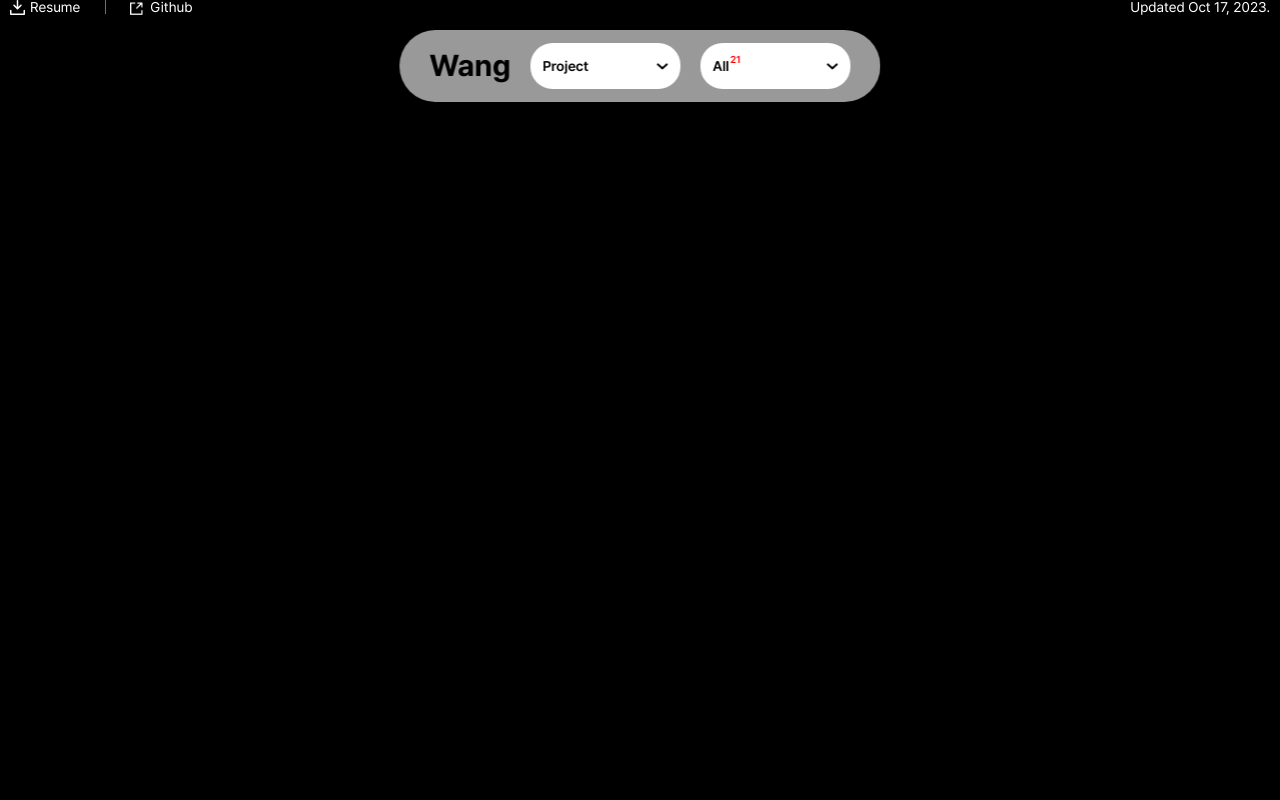
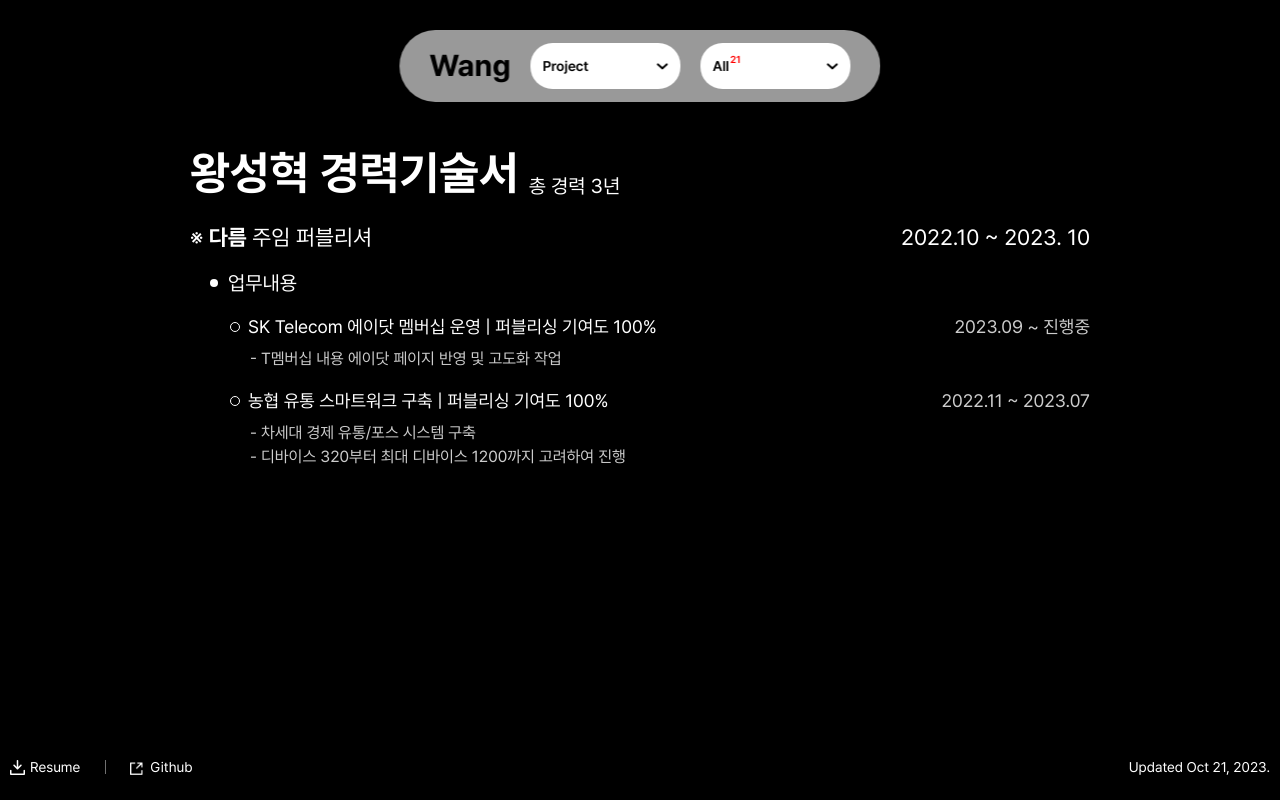
Before and after one commit to wangseonghyeok/portfolio, a React (Create React App) app: page /career in a window 1280 px wide. Built offline with nearby package versions, Linux system fonts and the light colour scheme.

Commit message:
페이지 오타 발견/데이터 main/work 파트로 변경, career 컨텐츠 스타일 작업

```diff
--- a/src/App.js
+++ b/src/App.js
@@ -4,20 +4,20 @@ import "./assets/css/style.css";
 import Header from "./components/Header";
 import Footer from "./components/Footer";
 import Main from "./components/Main";
-import Carrer from "./components/Carrer";
+import Career from "./components/Career";
 import Data from "./data.json";
 
 function App() {
-    const [item, setItem] = useState(Data);
-    const menuItems = [...new Set(Data.map((Val) => Val.category))];
+    const [item, setItem] = useState(Data.main);
+    const menuItems = [...new Set(Data.main.map((Val) => Val.category))];
     const filterItem = (curcat) => {
-        const newItem = Data.filter((newVal) => {
+        const newItem = Data.main.filter((newVal) => {
             return newVal.category === curcat;
         });
         setItem(newItem);
     };
 
-    const getElCount = Data.map((Val) => Val.category);
+    const getElCount = Data.main.map((Val) => Val.category);
     const itemCounts = {};
     menuItems.forEach((category) => {
         const count = getElCount.filter((item) => item.includes(category)).length;
@@ -30,7 +30,7 @@ function App() {
                 <Routes>
                     <Route path="/" element={<Main item={item} />} />
                     <Route path="/project" element={<Main item={item} />} />
-                    <Route path="/carrer" element={<Carrer />} />
+                    <Route path="/career" element={<Career />} />
                 </Routes>
                 <Footer />
             </div>
--- a/src/assets/css/style.css
+++ b/src/assets/css/style.css
@@ -433,16 +433,6 @@ select::-ms-expand {
   display: none;
 }
 
-/* 아이폰 button 파란색 없애기*/
-button,
-input[type=button],
-input[type=submit],
-input[type=reset] {
-  -webkit-appearance: none;
-  -moz-appearance: none;
-  appearance: none;
-}
-
 html {
   font-size: 10px;
 }
@@ -606,6 +596,82 @@ main::-webkit-scrollbar {
   height: 100%;
 }
 
+.content {
+  max-width: 900px;
+  margin: 140px auto 0;
+}
+.content .work {
+  display: flex;
+  align-items: flex-end;
+}
+.content .work > h1 {
+  font-size: 46px;
+}
+.content .work > span {
+  padding-left: 10px;
+  font-size: 20px;
+}
+.content .career {
+  margin-top: 30px;
+  display: flex;
+  justify-content: space-between;
+}
+.content .career > p {
+  font-size: 22px;
+}
+.content .business {
+  margin: 25px 0 0 20px;
+  font-size: 20px;
+  padding-left: 18px;
+  position: relative;
+}
+.content .business::after {
+  content: "";
+  position: absolute;
+  width: 8px;
+  height: 8px;
+  border-radius: 100%;
+  top: 50%;
+  transform: translateY(-50%);
+  background-color: #fff;
+  left: 0px;
+}
+.content .title-wrap {
+  margin: 25px 0 0 40px;
+}
+.content .title-wrap .title-bar {
+  display: flex;
+  justify-content: space-between;
+  font-size: 18px;
+}
+.content .title-wrap .title-bar .title {
+  position: relative;
+  padding-left: 18px;
+}
+.content .title-wrap .title-bar .title::after {
+  content: "";
+  position: absolute;
+  width: 8px;
+  height: 8px;
+  border-radius: 100%;
+  top: 50%;
+  transform: translateY(-50%);
+  background-color: transparent;
+  border: 1px solid #fff;
+  left: 0px;
+}
+.content .title-wrap .title-bar .date {
+  color: #ccc;
+}
+.content .title-wrap .desc {
+  font-size: 16px;
+  margin: 15px 0 0 20px;
+  color: #ccc;
+}
+.content .title-wrap .desc > p + p {
+  margin-top: 8px;
+}
+
 /* hover */
 .main-section .sub-section .list .pf-list-item:hover .pf-list-inner .pf-img > img {
   transform: scale(1.07);
@@ -705,6 +771,9 @@ main::-webkit-scrollbar {
   margin-bottom: 10px;
   position: absolute;
   top: 12px;
+}
+.custom-sel.open .list > li > button > span {
+  color: #000;
 }
 .custom-sel.open .list > li > a {
   padding: 14px 12px;
--- a/src/assets/scss/style.scss
+++ b/src/assets/scss/style.scss
@@ -176,7 +176,84 @@ main {
 .description {
     height: 100%;
 }
+.content {
+    max-width: 900px;
+    margin: 140px auto 0;
+    .work {
+        display: flex;
+        align-items: flex-end;
+        > h1 {
+            font-size: 46px;
+        }
 
+        > span {
+            padding-left: 10px;
+            font-size: 20px;
+        }
+    }
+    .career {
+        margin-top: 30px;
+        display: flex;
+        justify-content: space-between;
+        > p {
+            font-size: 22px;
+        }
+    }
+    .business {
+        margin: 25px 0 0 20px;
+        font-size: 20px;
+        padding-left: 18px;
+        position: relative;
+        &::after {
+            content: "";
+            position: absolute;
+            width: 8px;
+            height: 8px;
+            border-radius: 100%;
+            top: 50%;
+            transform: translateY(-50%);
+            background-color: #fff;
+            left: 0px;
+        }
+    }
+    .title-wrap {
+        margin: 25px 0 0 40px;
+        .title-bar {
+            display: flex;
+            justify-content: space-between;
+            font-size: 18px;
+            .title {
+                position: relative;
+                padding-left: 18px;
+                &::after {
+                    content: "";
+                    position: absolute;
+                    width: 8px;
+                    height: 8px;
+                    border-radius: 100%;
+                    top: 50%;
+                    transform: translateY(-50%);
+                    background-color: transparent;
+                    border: 1px solid #fff;
+                    left: 0px;
+                }
+            }
+            .date {
+                color: #ccc;
+            }
+        }
+        .desc {
+            font-size: 16px;
+            margin: 15px 0 0 20px;
+            color: #ccc;
+            > p {
+                + p {
+                    margin-top: 8px;
+                }
+            }
+        }
+    }
+}
 /* hover */
 .main-section {
     .sub-section {
@@ -293,6 +370,9 @@ main {
                         margin-bottom: 10px;
                         position: absolute;
                         top: 12px;
+                    }
+                    > span {
+                        color: #000;
                     }
                 }
                 > a {
--- /dev/null
+++ b/src/components/Career.js
@@ -0,0 +1,60 @@
+import Wrapper from "./Wrapper";
+import React, { useEffect } from "react";
+import Data from "../data.json";
+export default function Carrer() {
+    useEffect(() => {
+        function syncHeight() {
+            document.documentElement.style.setProperty("--window-inner-height", `${window.innerHeight}px`);
+        }
+
+        window.addEventListener("resize", syncHeight);
+        const mediaQuery = window.matchMedia("screen and (max-width: 720px)");
+
+        if (mediaQuery.matches) {
+            syncHeight();
+        }
+    }, []);
+    return (
+        <Wrapper>
+            <main style={{ borderRadius: "0px" }}>
+                <div className="content">
+                    {Data.work.map((Val) => {
+                        return (
+                            <div className="list" key={Val.id}>
+                                <div className="work">
+                                    <h1>왕성혁 경력기술서</h1> <span>총 경력 3년</span>
+                                </div>
+                                <div className="career">
+                                    <p className="company">
+                                        ※ <strong>{Val.company}</strong> 주임 퍼블리셔
+                                    </p>
+                                    <p className="date">{Val.date}</p>
+                                </div>
+                                <p className="business">업무내용</p>
+                                {Val.info.map((data) => {
+                                    return (
+                                        <div className="title-wrap" key={data.id}>
+                                            <div className="title-bar">
+                                                <p className="title">
+                                                    {data.title}
+                                                    <span> | 퍼블리싱 기여도 {data.percent}</span>
+                                                </p>
+                                                <p className="date">{data.date}</p>
+                                            </div>
+                                            <div className="desc">
+                                                {/* {data.desc} */}
+                                                {data.desc.map((name, index) => {
+                                                    return <p key={Val.id + index + 1}>{name}</p>;
+                                                })}
+                                            </div>
+                                        </div>
+                                    );
+                                })}
+                            </div>
+                        );
+                    })}
+                </div>
+            </main>
+        </Wrapper>
+    );
+}
--- a/src/components/Carrer.js
+++ /dev/null
@@ -1,23 +0,0 @@
-import Wrapper from "../components/Wrapper";
-import React, { useEffect } from "react";
-export default function Carrer() {
-    useEffect(() => {
-        function syncHeight() {
-            document.documentElement.style.setProperty("--window-inner-height", `${window.innerHeight}px`);
-        }
-
-        window.addEventListener("resize", syncHeight);
-        const mediaQuery = window.matchMedia("screen and (max-width: 720px)");
-
-        if (mediaQuery.matches) {
-            syncHeight();
-        }
-    }, []);
-    return (
-        <Wrapper>
-            <main>
-                <div className="list"></div>
-            </main>
-        </Wrapper>
-    );
-}
--- a/src/components/Footer.js
+++ b/src/components/Footer.js
@@ -13,7 +13,7 @@ export default function Footer() {
                     </a>
                 </li>
             </ul>
-            <span>Updated Oct 17, 2023.</span>
+            <span>Updated Oct 21, 2023.</span>
         </footer>
     );
 }
--- a/src/data.json
+++ b/src/data.json
@@ -1,4 +1,5 @@
-[
+{
+    "main": [
         {
             "id": 1,
             "skile": ["HTML", "CSS", "JQUERY"],
@@ -272,4 +273,28 @@
             "img": "/portfolio/images/bg-darum-21.jpg",
             "link": "https://phenomenal-manatee-ab2cb6.netlify.app/"
         }
+    ],
+    "work": [
+        {
+            "id": 1,
+            "company": "다름",
+            "date": "2022.10 ~ 2023. 10",
+            "info": [
+                {
+                    "id": 1,
+                    "title": "SK Telecom 에이닷 멤버십 운영",
+                    "percent": "100%",
+                    "date": "2023.09 ~ 진행중",
+                    "desc": ["- T멤버십 내용 에이닷 페이지 반영 및 고도화 작업"]
+                },
+                {
+                    "id": 2,
+                    "title": "농협 유통 스마트워크 구축",
+                    "percent": "100%",
+                    "date": "2022.11 ~ 2023.07",
+                    "desc": ["- 차세대 경제 유통/포스 시스템 구축", "- 디바이스 320부터 최대 디바이스 1200까지 고려하여 진행"]
+                }
             ]
+        }
+    ]
+}
```
Also changed, not shown: src/assets/scss/import/_reset-css.scss (+0 -10 lines), src/components/Header.js (+8 -8 lines), 1 other file (tests, documents, lock files or other folders). Lines whose indentation alone changed are shown as unchanged.
